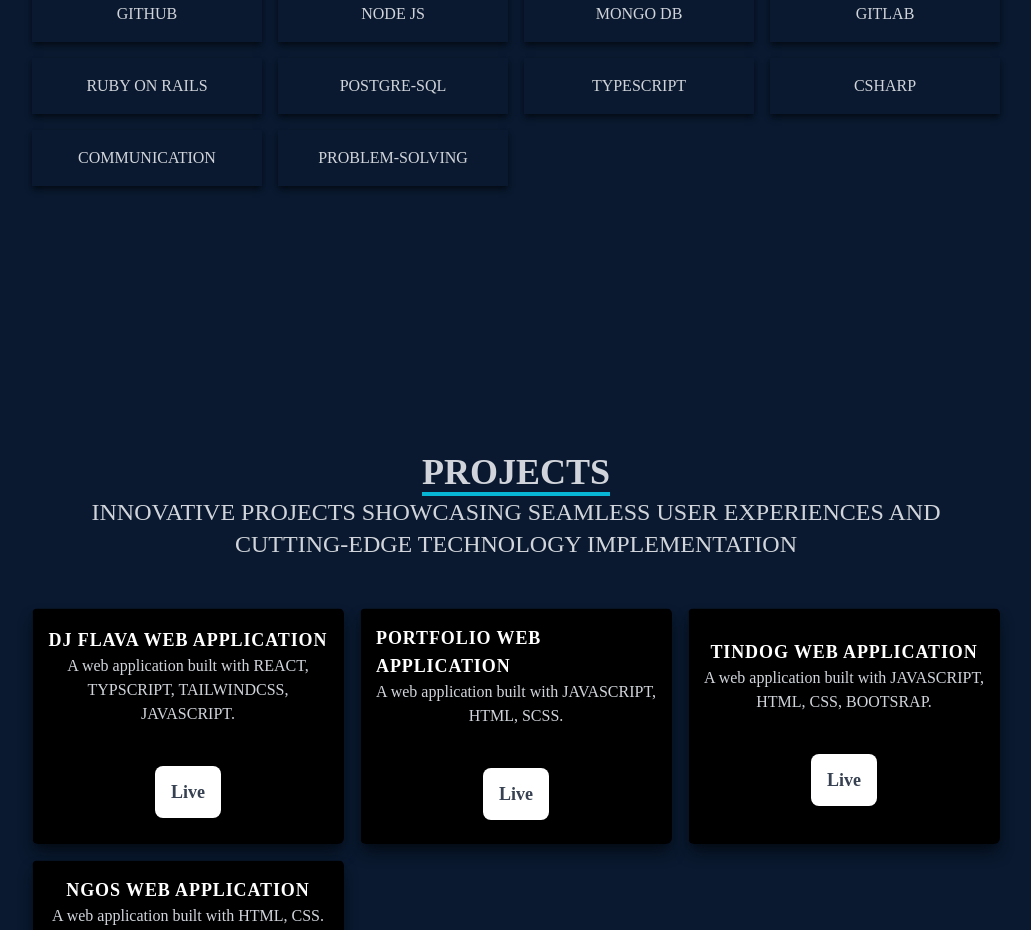
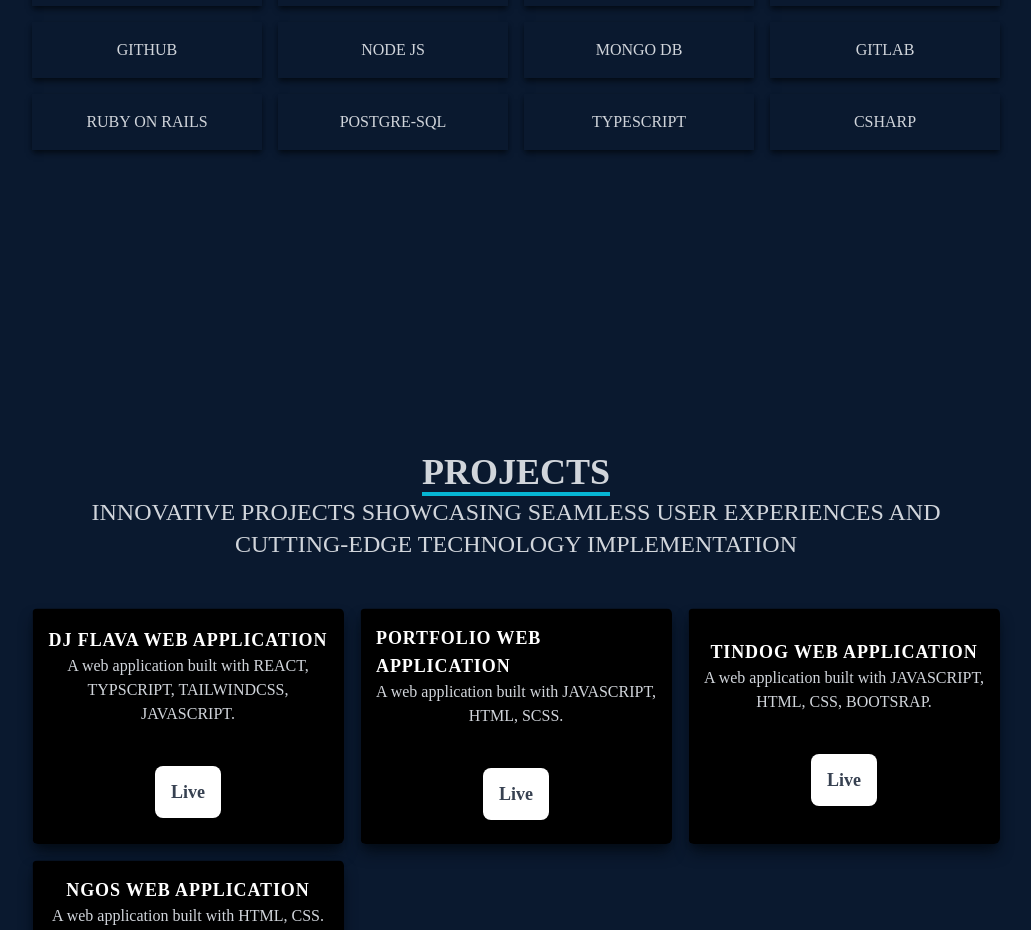
Before and after one commit to sabbatj/react-portfolio-js, a React (Create React App) app: page / in a window 1280 px wide. Shown: the part 2060-2990 px from the top of the page, without its empty margins (124-1155 px from the left). Built offline with nearby package versions, Linux system fonts and the light colour scheme.

Commit message:
Update skills.screen.tsx

```diff
--- a/src/screens/skills/skills.screen.tsx
+++ b/src/screens/skills/skills.screen.tsx
@@ -10,10 +10,6 @@ const Skills = () => {
     visible: { opacity: 1, transition: { duration: 0.5, delay: 0.2 } },
   };
   const skillVariants = {
-    hidden: { opacity: 0, y: 20 },
-    visible: { opacity: 1, y: 0, transition: { duration: 0.5 } },
-  };
-  const softSkillVariants = {
     hidden: { opacity: 0, y: 20 },
     visible: { opacity: 1, y: 0, transition: { duration: 0.5 } },
   };
@@ -80,13 +76,6 @@ const Skills = () => {
           <motion.div className='shadow-md shadow-[#040c16] hover:scale-110 duration-500' variants={skillVariants}>
             <p className='my-4'>CSHARP</p>
           </motion.div>
-          {/* Soft Skills */}
-          <motion.div className='shadow-md shadow-[#040c16] hover:scale-110 duration-500' variants={softSkillVariants}>
-            <p className='my-4'>COMMUNICATION</p>
-          </motion.div>
-          <motion.div className='shadow-md shadow-[#040c16] hover:scale-110 duration-500' variants={softSkillVariants}>
-            <p className='my-4'>PROBLEM-SOLVING</p>
-          </motion.div>
         </motion.div>
       </div>
     </div>
```
